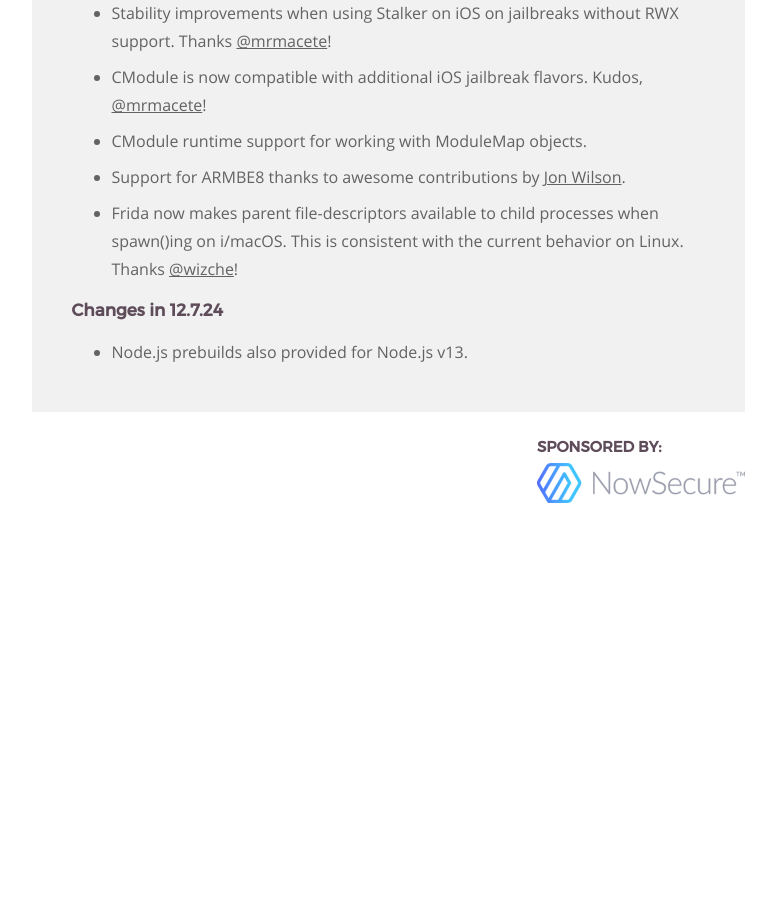
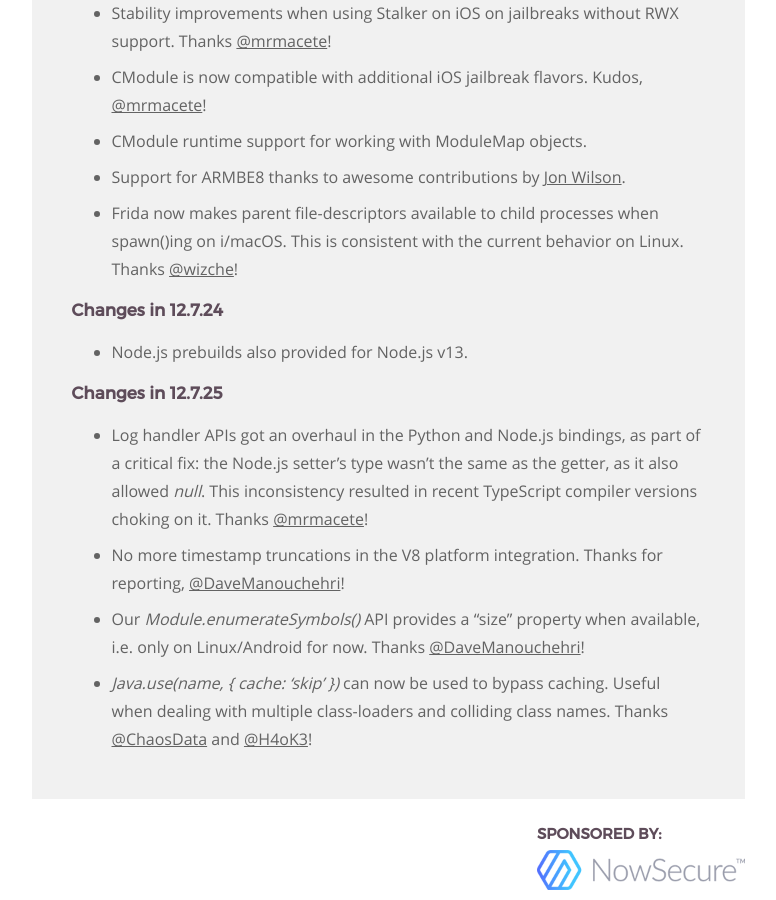
Before and after one commit to frida/frida-website, a Jekyll site: the page built from _posts/2019-09-18-frida-12-7-released.markdown, in a window 1280 px wide and 900 px high, scrolled down 14514 px. Shown: the whole window, without its empty margins (364-1140 px from the left). Built offline with Jekyll 4.4.1, drawn with Linux system fonts in a browser that asks for light colours; before the commit the page ends 15027 px from its top, so only the background shows below that.

Commit message:
Summarize changes in 12.7.25

```diff
--- a/_posts/2019-09-18-frida-12-7-released.markdown
+++ b/_posts/2019-09-18-frida-12-7-released.markdown
@@ -563,6 +563,20 @@ Enjoy!
 
 - Node.js prebuilds also provided for Node.js v13.
 
+### Changes in 12.7.25
+
+- Log handler APIs got an overhaul in the Python and Node.js bindings, as part
+  of a critical fix: the Node.js setter's type wasn't the same as the getter,
+  as it also allowed *null*. This inconsistency resulted in recent TypeScript
+  compiler versions choking on it. Thanks [@mrmacete][]!
+- No more timestamp truncations in the V8 platform integration. Thanks for
+  reporting, [@DaveManouchehri][]!
+- Our *Module.enumerateSymbols()* API provides a “size” property when available,
+  i.e. only on Linux/Android for now. Thanks [@DaveManouchehri][]!
+- *Java.use(name, { cache: 'skip' })* can now be used to bypass caching. Useful
+  when dealing with multiple class-loaders and colliding class names. Thanks
+  [@ChaosData][] and [@H4oK3][]!
+
 
 [frida-java-bridge]: https://github.com/frida/frida-java-bridge
 [TinyCC]: https://bellard.org/tcc/
@@ -585,3 +599,6 @@ Enjoy!
 [@taviso]: https://twitter.com/taviso
 [Jon Wilson]: https://github.com/jonwilson030981
 [@wizche]: https://twitter.com/wizche
+[@DaveManouchehri]: https://twitter.com/DaveManouchehri
+[@ChaosData]: https://github.com/ChaosData
+[@H4oK3]: https://github.com/H4oK3
```
